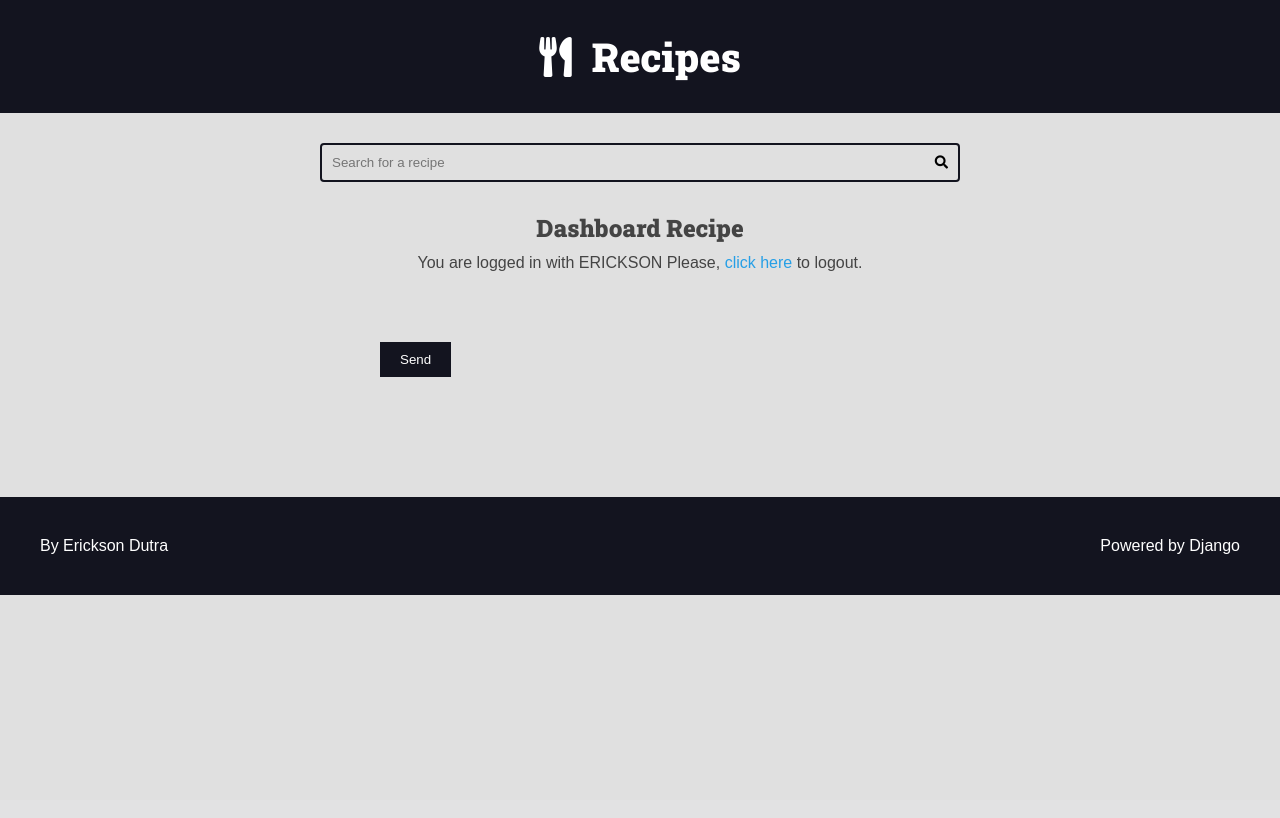
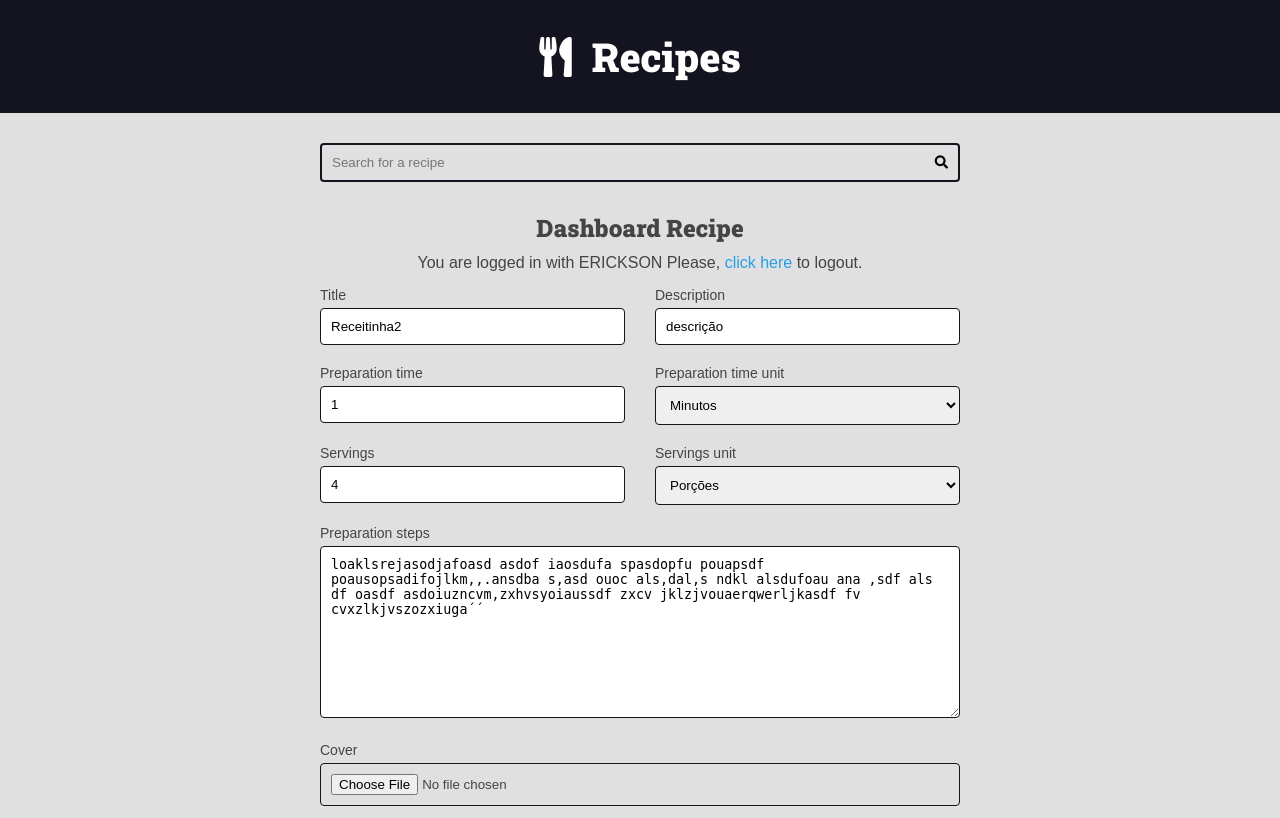
Before and after one commit to EricksonDutra/curso-django, a Django app: page /authors/dashboard/recipe/120/edit/ in a window 1280 px wide. Shown: the top 818 px of the page. Before the commit the page ends 595 px from the top, so only its background shows below. Run offline with Django 4.2, Linux system fonts and the light colour scheme; a user stored in the database is signed in; data comes from the database, SQL or seed files in the repository; both versions use the stored data as it was after the commit; parts of the project's set-up code (start-up, migrations or seed data) failed here and were passed over.

Commit message:
layout form receitas

```diff
--- /dev/null
+++ b/authors/forms/recipe_form.py
@@ -0,0 +1,36 @@
+from django import forms
+from recipes.models import Recipe
+from utils.django_forms import add_attr
+
+
+class AuthorRecipeForm(forms.ModelForm):
+    def __init__(self, *args, **kwargs):
+        super().__init__(*args, **kwargs)
+
+        add_attr(self.fields.get('preparation_steps'), 'class', 'span-2')
+
+    class Meta:
+        model = Recipe
+        fields = 'title', 'description', 'preparation_time',\
+            'preparation_time_unit', 'servings', 'servings_unit',\
+            'preparation_steps', 'cover'
+        widgets = {
+            'cover': forms.FileInput(
+                attrs={
+                    'class': 'span-2'
+                }
+            ),
+            'servings_unit': forms.Select(
+                choices=(
+                    ('Porções', 'Porções'),
+                    ('Pedaços', 'Pedaços'),
+                    ('Pessoas', 'Pessoas'),
+                ),
+            ),
+            'preparation_time_unit': forms.Select(
+                choices=(
+                    ('Minutos', 'Minutos'),
+                    ('Horas', 'Horas'),
+                ),
+            ),
+        }
--- a/authors/templates/authors/pages/dashboard_recipe.html
+++ b/authors/templates/authors/pages/dashboard_recipe.html
@@ -8,7 +8,7 @@
         {% include 'global/partials/messages.html' %}
         {% include 'authors/partials/login_message.html' %}
 
-        <div class="authors-dashboard-container">
+        <div class="left">
             {% include 'global/partials/form.html' %}
         </div>
     </div>
--- a/authors/views.py
+++ b/authors/views.py
@@ -5,6 +5,8 @@ from django.http import Http404
 from django.shortcuts import redirect, render
 from django.urls import reverse
 from recipes.models import Recipe
+
+from authors.forms.recipe_form import AuthorRecipeForm
 
 from .forms import LoginForm, RegisterForm
 
@@ -105,15 +107,20 @@ def dashboard_recipe_edit(request, id):
         is_published=False,
         author=request.user,
         pk=id,
-    )
+    ).first()
 
     if not recipe:
         raise Http404
+
+    form = AuthorRecipeForm(
+        request.POST or None,
+        instance=recipe
+    )
 
     return render(
         request,
         'authors/pages/dashboard_recipe.html',
         context={
-
+            'form': form
         }
     )
--- a/base_templates/global/partials/form.html
+++ b/base_templates/global/partials/form.html
@@ -5,7 +5,7 @@
 
     <div class="form-content form-content-grid">
       {% for field in form %}
-        <div class="form-group">
+        <div class="form-group {{ field.field.widget.attrs.class }}">
           <label for="{{ field.id_for_label }}">{{ field.label }}</label>
           {{field}}
 
@@ -15,6 +15,13 @@
 
           {{ field.errors }}
         </div>
+
+
+        {% if field.name == 'cover' and field.value.url %}
+          <div class="span-2">
+            <img src="{{ field.value.url }}" alt="Capa para {{ recipe.title }}">
+          </div>
+        {% endif %}
       {% endfor %}
     </div>
 
--- a/basic_static/global/css/styles.css
+++ b/basic_static/global/css/styles.css
@@ -66,6 +66,10 @@ h4,
 h5,
 h6 {
   font-family: var(--font-headings);
+}
+
+img {
+  max-width: 100%;
 }
 
 .container {
@@ -329,7 +333,9 @@ h6 {
   color: var(--color-error-dark);
 }
 
-.form-content input {
+.form-content input,
+.form-content textarea,
+.form-content select {
   width: 100%;
   padding: 1rem;
   border-radius: 0.4rem;
@@ -351,6 +357,10 @@ h6 {
 
 .inline-form {
   display: inline;
+}
+
+.span-2 {
+  grid-column: span 2;
 }
 
 .plaintext-button {
@@ -444,6 +454,10 @@ h6 {
   text-align: center;
 }
 
+.left {
+  text-align: left;
+}
+
 .m-x {
   margin: 0 var(--spacing-gutter-medium);
 }
```
Also changed, not shown: db.sqlite3.
